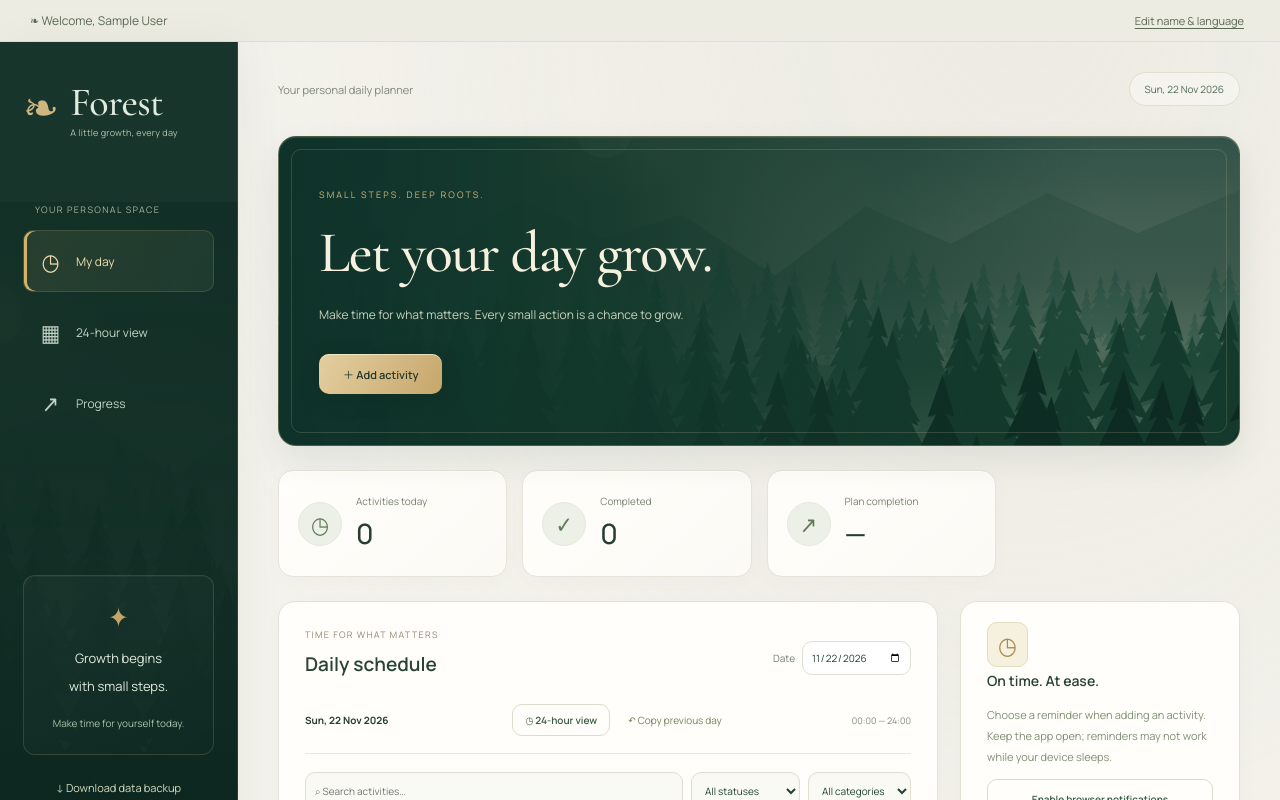
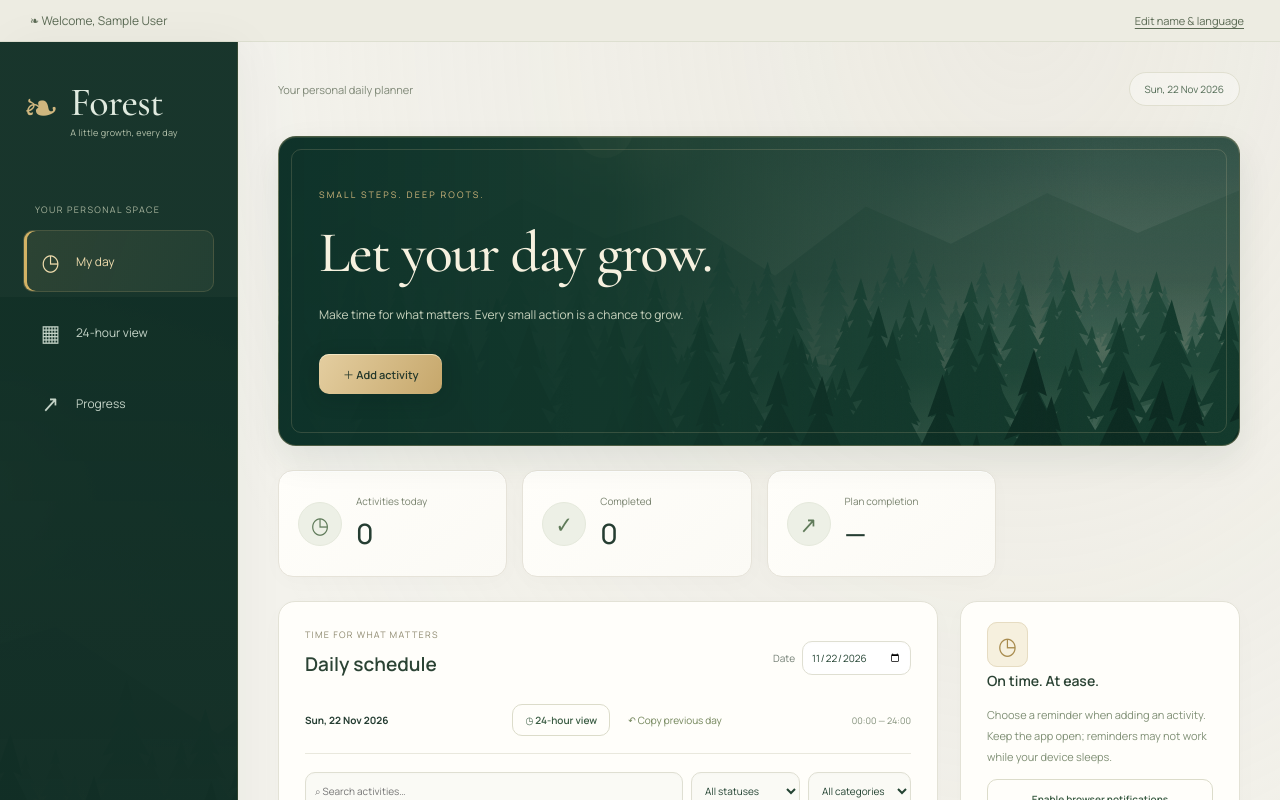
Before and after one commit to Karimzade/Forest-Planner, a React (Vite) app: page /#/ in a window 1280 px wide. Shown: the top 800 px of the page. Built offline with nearby package versions, Linux system fonts and the light colour scheme; sample sign-in values are in the browser's storage.

Commit message:
Extend desktop sidebar to full page height

```diff
--- a/src/luxury.css
+++ b/src/luxury.css
@@ -1163,3 +1163,12 @@ th {
 .daily-time-table .agenda-title { white-space:normal; min-width:160px; max-width:340px; overflow-wrap:anywhere; font-weight:600; }
 .hour-activities { display:grid; gap:6px; margin-block:8px; text-align:start; }
 .hour-activities span { background:#f3e7c9; border-radius:6px; padding:6px 8px; font-size:12px; color:#55401a; overflow-wrap:anywhere; }
+/* Extend the desktop sidebar to the full content height. */
+@media (min-width: 981px) {
+  .app-shell > .sidebar {
+    position: static;
+    height: auto;
+    min-height: 100vh;
+    align-self: stretch;
+  }
+}
```
